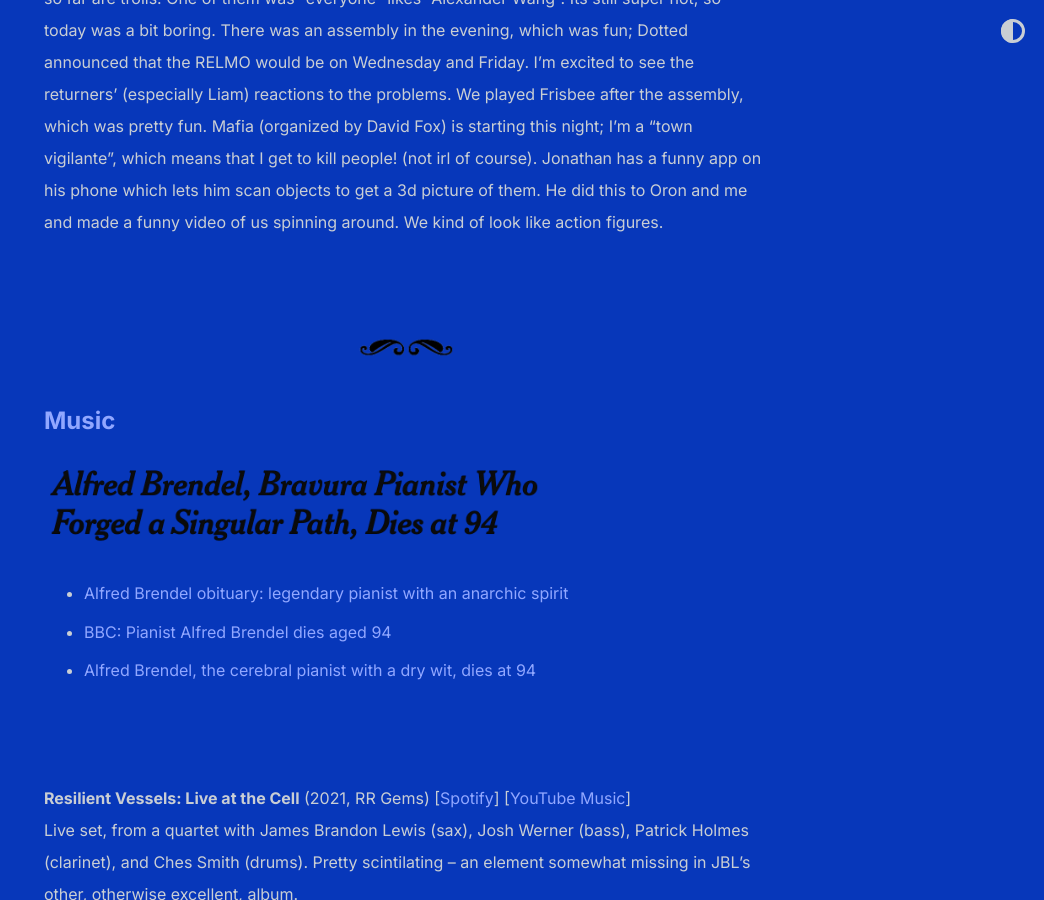
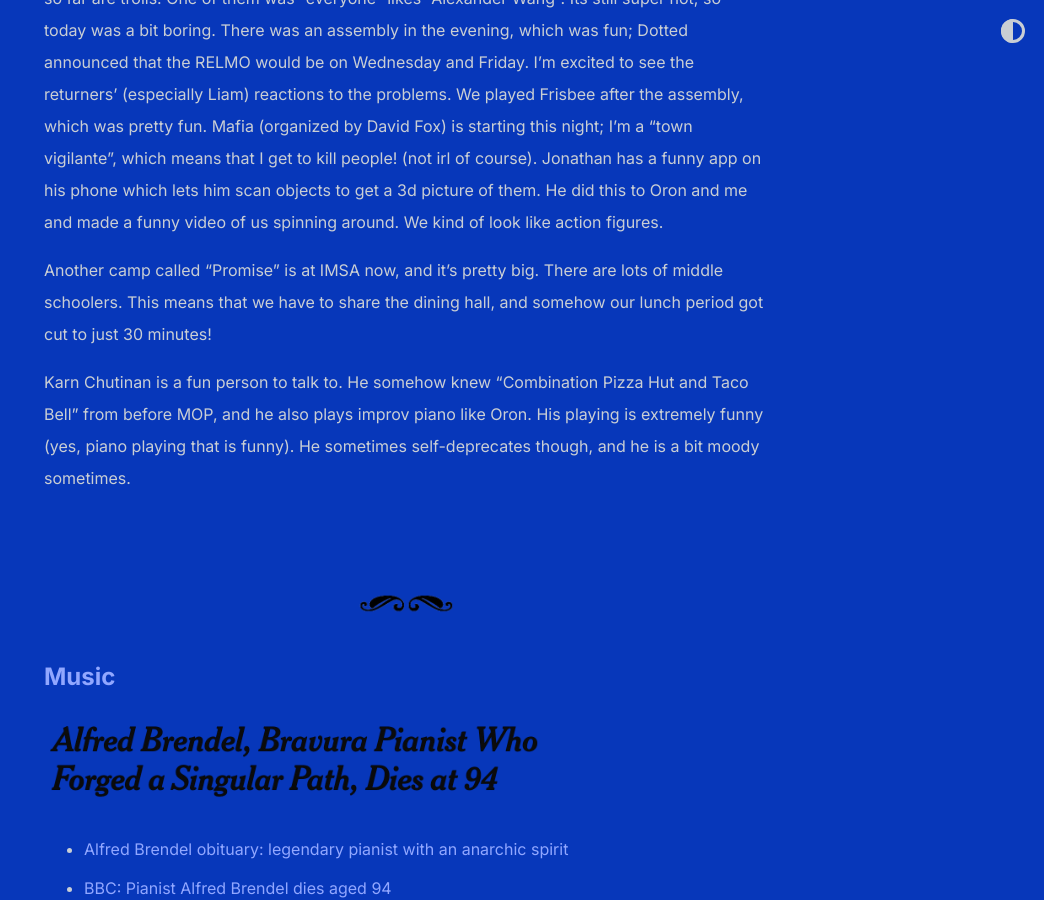
Before and after one commit to shihankanungo/shihankanungo.github.io, a Jekyll site: the page built from mop.md, in a window 1280 px wide and 900 px high, scrolled down 18148 px. Shown: the whole window, without its empty margins (236-1280 px from the left). Built offline with Jekyll 4.4.1, drawn with Linux system fonts in a browser that asks for light colours.

Commit message:
Update mop.md

```diff
--- a/mop.md
+++ b/mop.md
@@ -227,6 +227,11 @@ Today we had a class called “A fun problem” by Alex Song, which was an Euler
 
 After this, I went with Oron to jam in the music rooms. We later got Karn and Tiger, and for some reason Liam and Jonathan also came into the room (even though they hate the song that we were playing). It was pretty fun, and we made a lot of progress. Catherine Xu is making a digraph of students at MOP and their crushes, but it turns out that all 38 responses to the form so far are trolls. One of them was “everyone” likes “Alexander Wang”.  Its still super hot, so today was a bit boring. There was an assembly in the evening, which was fun; Dotted announced that the RELMO would be on Wednesday and Friday. I’m excited to see the returners’ (especially Liam) reactions to the problems. We played Frisbee after the assembly, which was pretty fun. Mafia (organized by David Fox) is starting this night; I’m a “town vigilante”, which means that I get to kill people! (not irl of course). Jonathan has a funny app on his phone which lets him scan objects to get a 3d picture of them. He did this to Oron and me and made a funny video of us spinning around. We kind of look like action figures.
 
+Another camp called “Promise” is at IMSA now, and it’s pretty big. There are lots of middle schoolers. This means that we have to share the dining hall, and somehow our lunch period got cut to just 30 minutes!
+
+Karn Chutinan is a fun person to talk to. He somehow knew “Combination Pizza Hut and Taco Bell” from before MOP, and he also plays improv piano like Oron. His playing is extremely funny (yes, piano playing that is funny). He sometimes self-deprecates though, and he is a bit moody sometimes.
+
+
 
 <br><br>
 
```
